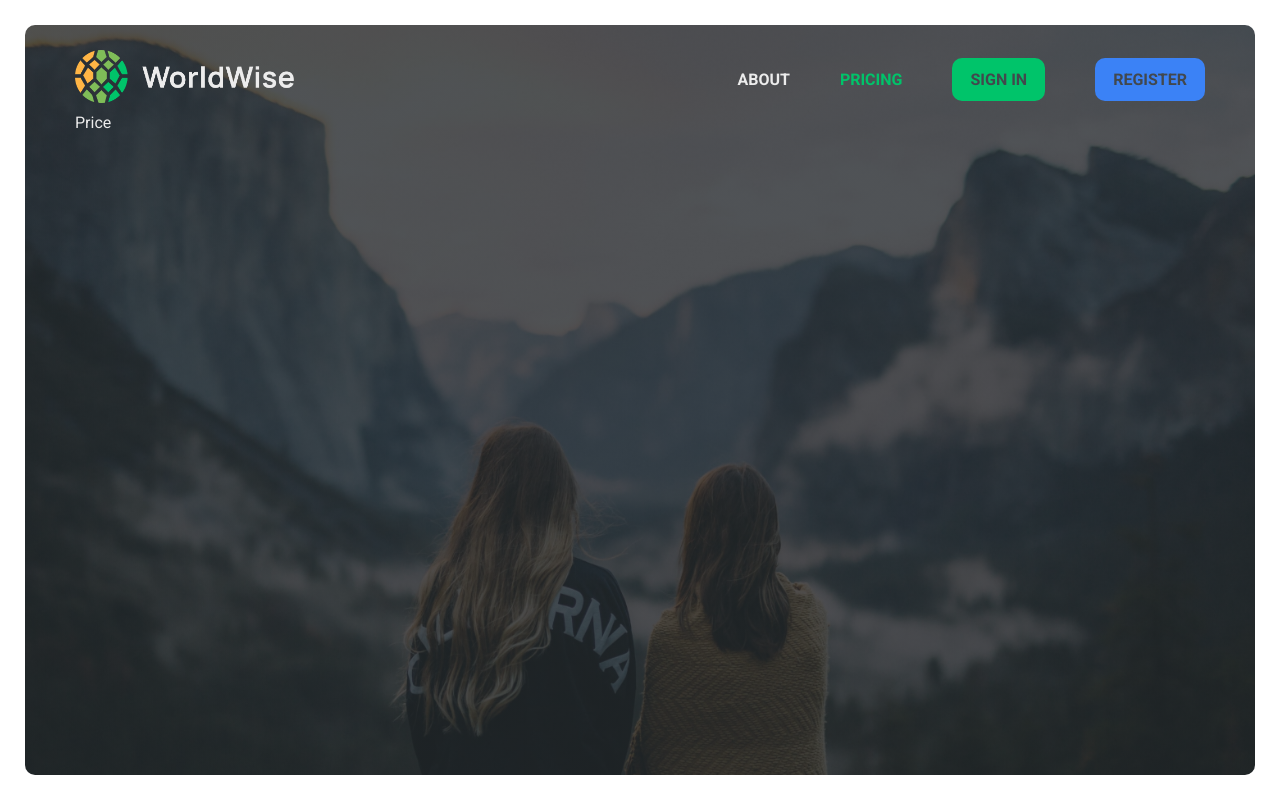
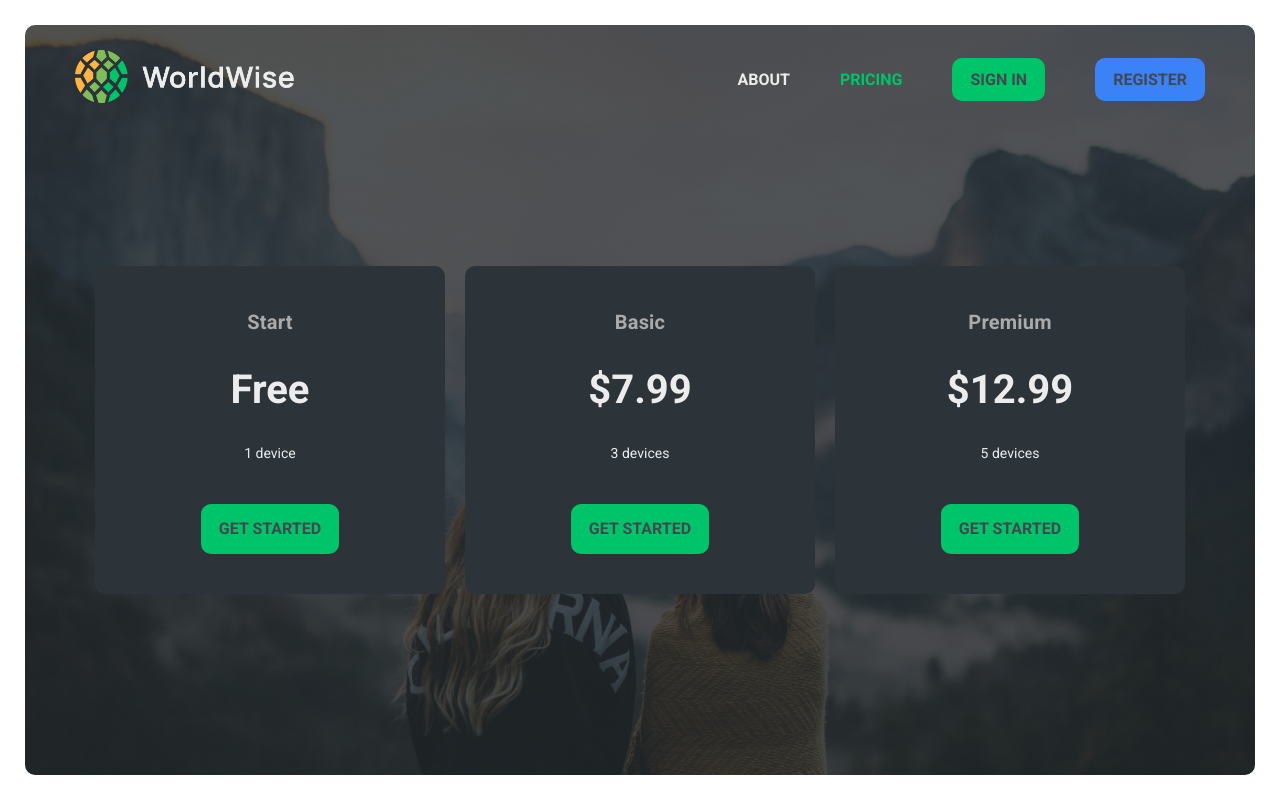
Before and after one commit to hasiukrostyslav/WorldWise, a React (Vite) app: page /pricing in a window 1280 px wide. Built offline with nearby package versions, Linux system fonts and the light colour scheme.

Commit message:
added pricing page

```diff
--- /dev/null
+++ b/src/components/PriceCard.tsx
@@ -0,0 +1,43 @@
+import styled from 'styled-components';
+import Button from './Button';
+
+interface PriceCardProps {
+  plan: string;
+  price: string;
+  device: number;
+}
+
+const StyledPriceCard = styled.div`
+  background-color: var(--color-dark--1);
+  width: 35rem;
+  padding: 4rem 5rem;
+  border-radius: 1rem;
+  display: flex;
+  flex-direction: column;
+  align-items: center;
+
+  h2 {
+    font-size: 4rem;
+    padding: 2rem 0;
+  }
+
+  span {
+    font-size: 1.4rem;
+    padding-bottom: 4rem;
+  }
+`;
+
+function PriceCard({ plan, price, device }: PriceCardProps) {
+  return (
+    <StyledPriceCard>
+      <h3>{plan}</h3>
+      <h2>{price}</h2>
+      <span>
+        {device} {device === 1 ? 'device' : 'devices'}
+      </span>
+      <Button to="/login">Get started</Button>
+    </StyledPriceCard>
+  );
+}
+
+export default PriceCard;
--- a/src/pages/Pricing.tsx
+++ b/src/pages/Pricing.tsx
@@ -1,5 +1,22 @@
+import styled from 'styled-components';
+import PriceCard from '../components/PriceCard';
+
+const StyledPricing = styled.section`
+  flex-grow: 1;
+  display: flex;
+  align-items: center;
+  justify-content: center;
+  gap: 2rem;
+`;
+
 function Pricing() {
-  return <div>Price</div>;
+  return (
+    <StyledPricing>
+      <PriceCard plan="Start" price="Free" device={1} />
+      <PriceCard plan="Basic" price="$7.99" device={3} />
+      <PriceCard plan="Premium" price="$12.99" device={5} />
+    </StyledPricing>
+  );
 }
 
 export default Pricing;
```
